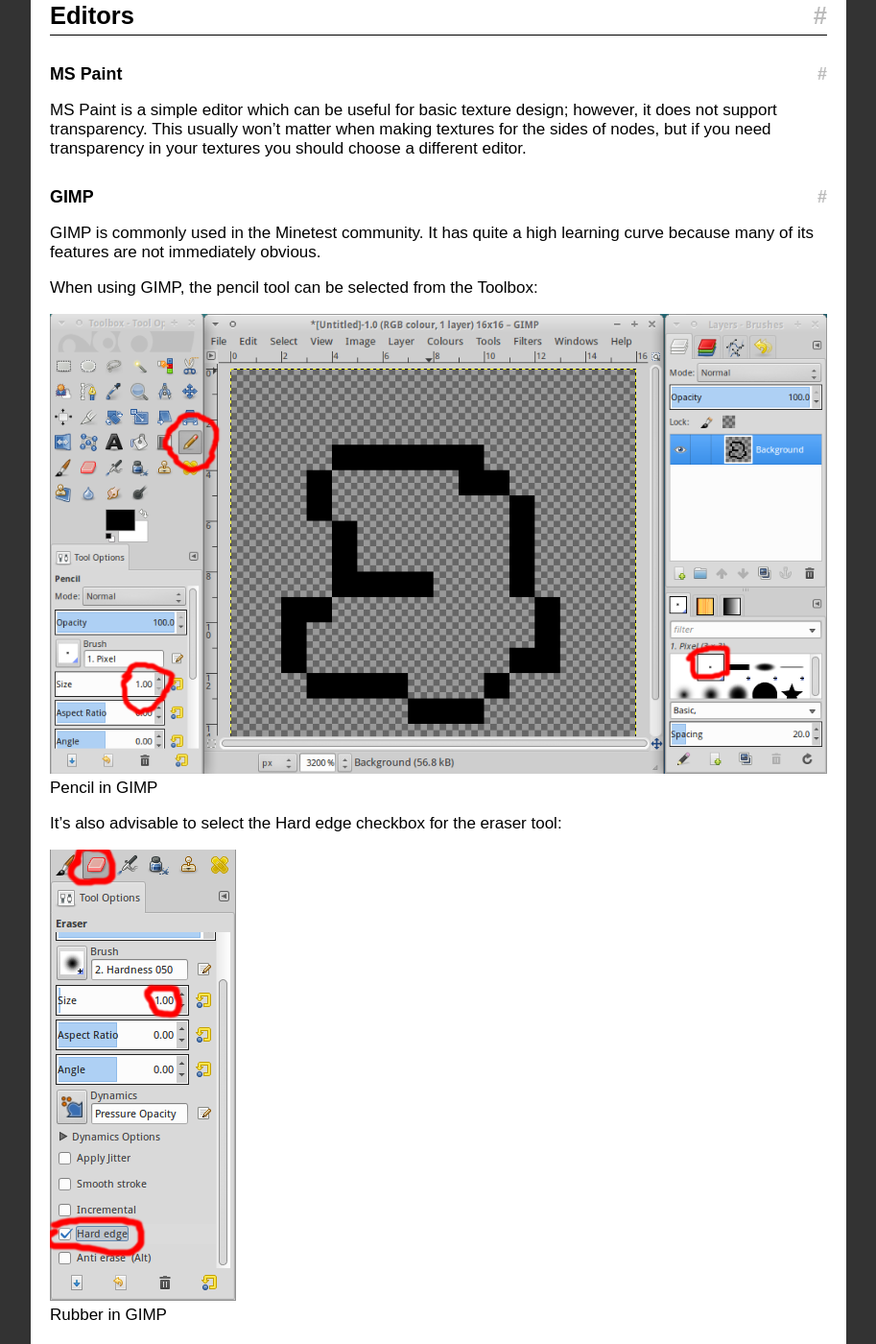
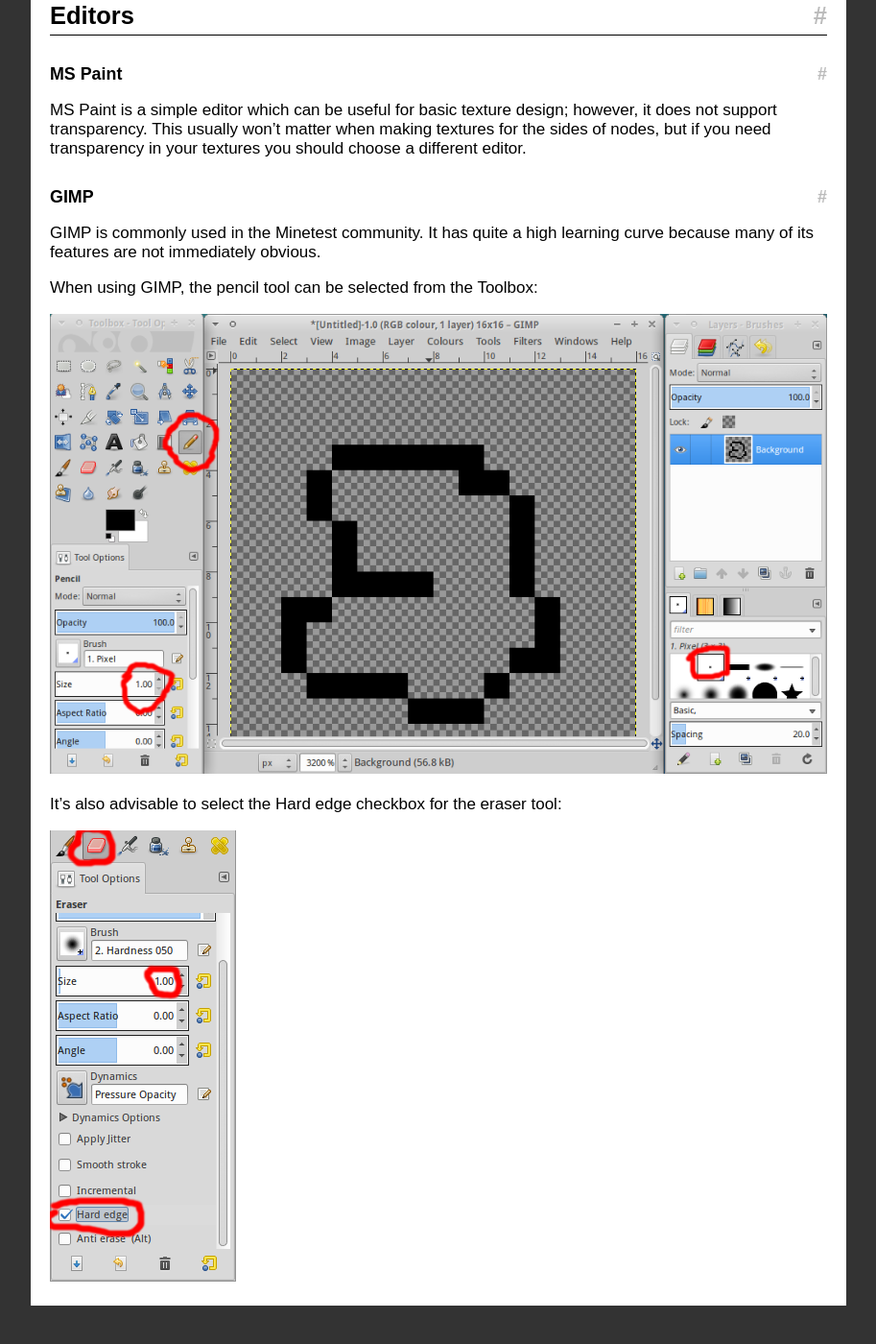
Before and after one commit to rubenwardy/minetest_modding_book, a Jekyll site: the page built from en/chapters/creating_textures.md, in a window 1280 px wide and 1400 px high, scrolled down 978 px. Shown: the whole window at 96% size, without its empty margins (308-1221 px from the left). Built offline with Jekyll 4.4.1, drawn with Linux system fonts in a browser that asks for light colours; nearby versions of some CDN libraries; after the commit the page ends 2338 px from its top, so only the background shows below that.

Commit message:
Remove captions from textures page

```diff
--- a/en/chapters/creating_textures.md
+++ b/en/chapters/creating_textures.md
@@ -71,16 +71,10 @@
 
 <figure>
     <img src="{{ page.root }}/static/pixel_art_gimp_pencil.png" alt="Pencil in GIMP">
-    <figcaption>
-        Pencil in GIMP
-    </figcaption>
 </figure>
 
 It's also advisable to select the Hard edge checkbox for the eraser tool:
 
 <figure>
     <img src="{{ page.root }}/static/pixel_art_gimp_rubber.png" alt="Eraser in GIMP">
-    <figcaption>
-        Rubber in GIMP
-    </figcaption>
 </figure>
```
